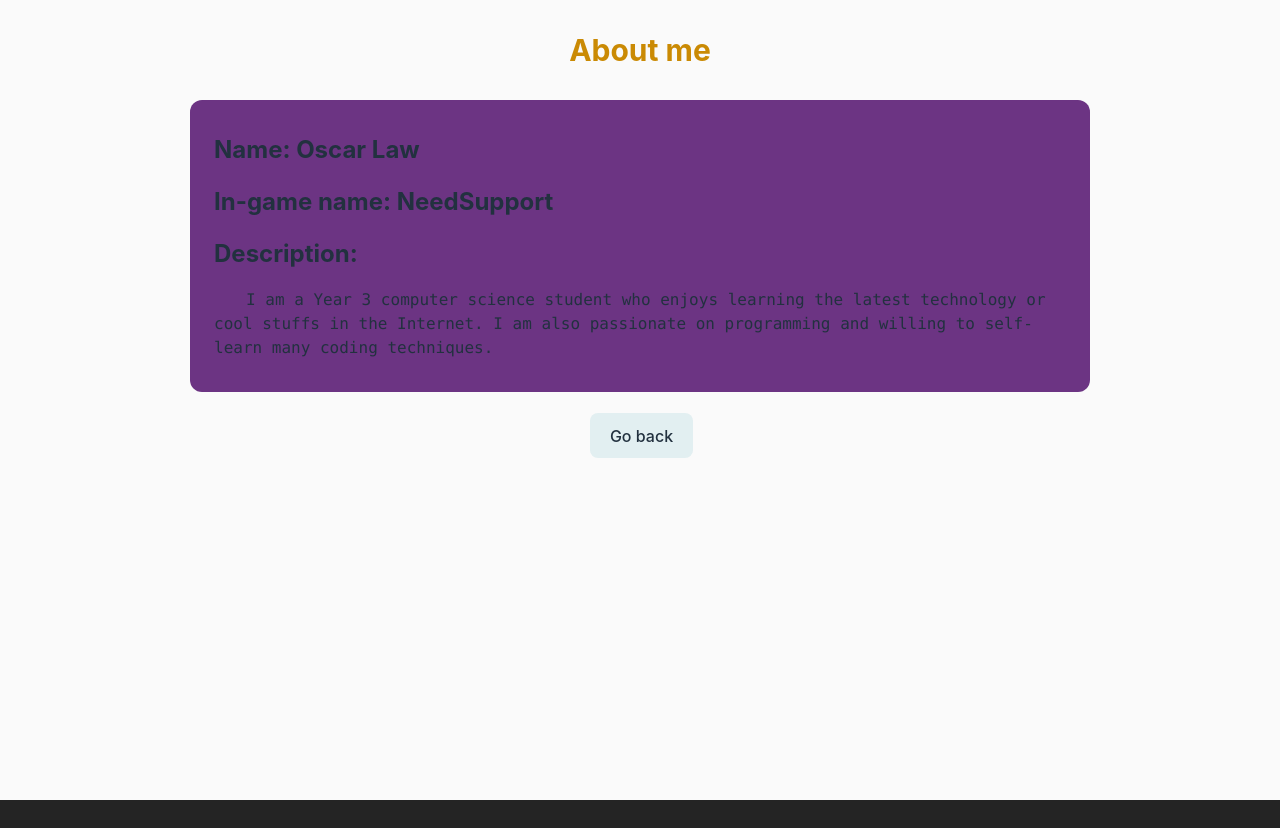
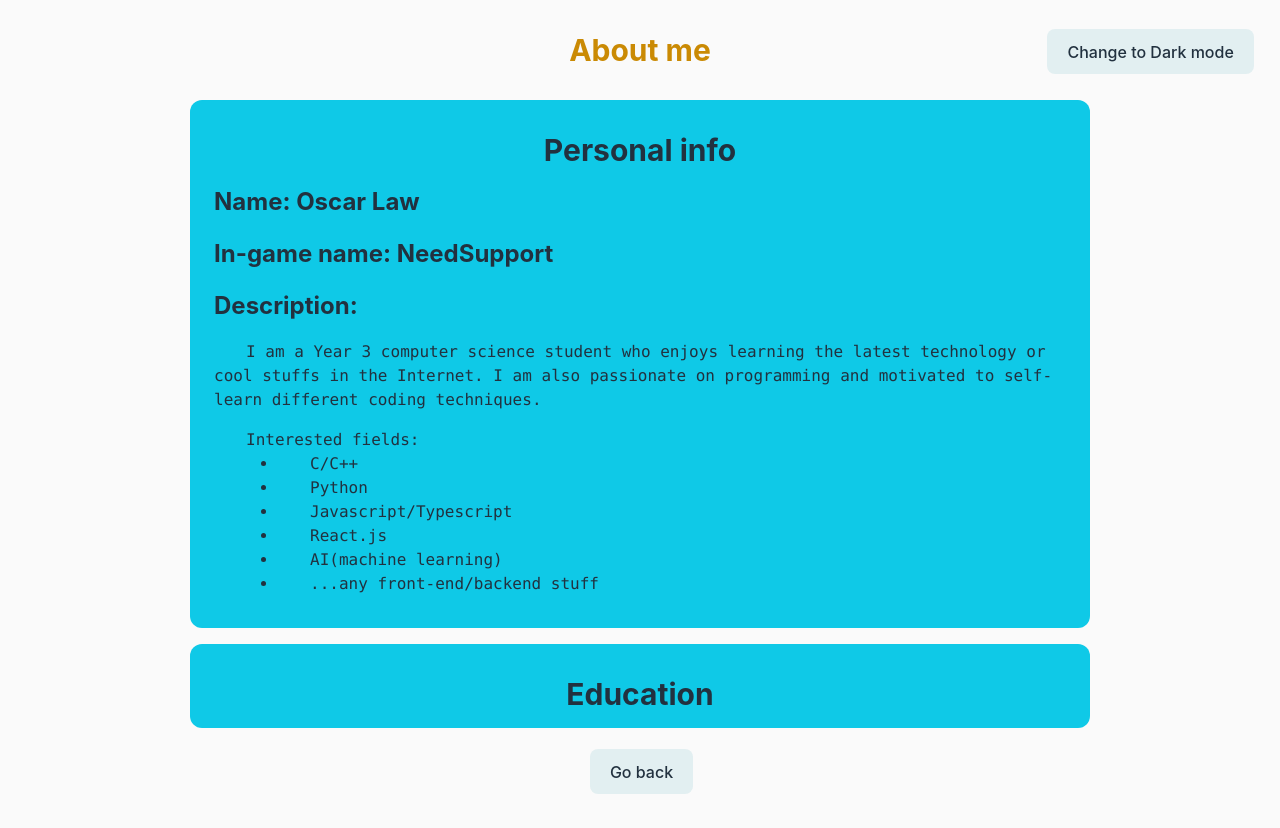
Before and after one commit to NeedSuqqort/personal-web, a React (Vite) app: page /data in a window 1280 px wide. Before the commit the page ends 800 px from the top, so only its background shows below. Built offline with nearby package versions, Linux system fonts and the light colour scheme.

Commit message:
starting to fill in info, footer init

```diff
--- a/src/App.tsx
+++ b/src/App.tsx
@@ -1,8 +1,9 @@
 import MainPage from './MainPage';
 import Data from './Data';
 import NotFound from './NotFound';
+import Footer from './Footer';
 import { BrowserRouter as Router, Route, Routes } from 'react-router-dom';
-import { useEffect } from 'react';
+import { useEffect, useState } from 'react';
 
 export const env = process.env.NODE_ENV;
 
@@ -10,10 +11,18 @@ function App() {
   console.log(env);
   console.log(navigator);
 
-  const mode = (window.matchMedia("(prefers-color-scheme: dark)").matches ? "Light" : "Dark");
+  const [mode,setmode] = useState(window.matchMedia("(prefers-color-scheme: dark)").matches ? "Light" : "Dark");
+
   useEffect(() => {
     document.querySelector("html")?.classList.add(`${mode === "Light" ? "dark-mode" : "light-mode"}`);
   },[]);
+
+  const ToggleLightDark = () => {
+      const page = document.querySelector('html');
+      page?.classList.toggle('light-mode');
+      page?.classList.toggle('dark-mode');
+      setmode(mode === "Light" ? "Dark" : "Light");
+  }
 
   return (
     <>
@@ -24,6 +33,8 @@ function App() {
           <Route path='*' element={<NotFound />} />
         </Routes>
       </Router>
+      <button className="fixed top-6 right-6" onClick={ToggleLightDark}>Change to {mode} mode</button>
+      <Footer />
     </>
   );
 }
--- a/src/Data.tsx
+++ b/src/Data.tsx
@@ -3,20 +3,35 @@ import "./index.css";
 
 const Data = () => {
     const navigate = useNavigate();
+    const topicsInterested = ["C/C++","Python","Javascript/Typescript","React.js","AI(machine learning)"
+    ,"...any front-end/backend stuff"];
+
     return(
         <>
             <div className="space-y-4">
                 <h1 className="text-3xl text-yellow-600 font-bold">About me</h1>
-                <div className="bg-[#6C3483] w-[900px] m-auto rounded-xl m-auto mb-2 py-4">
+                <div className="infobox">
+                    <p className="justify-self-center text-3xl font-bold mt-4">Personal info</p>
                     <h2 className="name">Name: Oscar Law</h2>
                     <h2 className="ign">In-game name: NeedSupport</h2>
                     <h2 className="intro">Description: </h2>
                     <pre className="text-left indent-8 mx-6 my-4 text-wrap">
                         I am a Year 3 computer science student who enjoys learning
                         the latest technology or cool stuffs in the Internet. I am also
-                        passionate on programming and willing to self-learn many coding
+                        passionate on programming and motivated to self-learn different coding
                         techniques.
                     </pre>
+                    <pre className="text-left indent-8 mx-6 my-4 text-wrap">
+                        Interested fields:
+                        <ul>
+                            {topicsInterested.map((item,index) => (
+                                <li className="list-disc mx-16" key={`${index}`}>{item}</li>
+                            ))}
+                        </ul>
+                    </pre>
+                </div>
+                <div className="infobox">
+                    <p className="justify-self-center text-3xl font-bold mt-4">Education</p>
                 </div>
                 <div className="go-back">
                     <button className="back-to-main" onClick={() => navigate(-1)}>Go back</button>
--- /dev/null
+++ b/src/Footer.tsx
@@ -0,0 +1,11 @@
+const Footer = () => {
+    return(
+        <div className="flex flex-col">
+            {/* <footer className="bg-gray-200 py-4">
+                <p>This is a footer</p>
+            </footer> */}
+        </div>
+    )
+}
+
+export default Footer;
--- a/src/MainPage.tsx
+++ b/src/MainPage.tsx
@@ -4,14 +4,6 @@ import "./App.css";
 
 function MainPage() {
   const [stat, setStat] = useState("online");
-  const [mode,setmode] = useState(window.matchMedia("(prefers-color-scheme: dark)").matches ? "Light" : "Dark");
-
-  const ToggleLightDark = () => {
-      const page = document.querySelector('html');
-      page?.classList.toggle('light-mode');
-      page?.classList.toggle('dark-mode');
-      setmode(mode === "Light" ? "Dark" : "Light");
-  }
 
   return (
     <>
@@ -41,7 +33,7 @@ function MainPage() {
           <button className='data'>Learn more about me</button>
         </Link>
       </div>
-      <button className="toggle-lightdark" onClick={ToggleLightDark}>Change to {mode} mode</button>
+
       <Outlet />
     </>
   )
--- a/src/NotFound.tsx
+++ b/src/NotFound.tsx
@@ -6,7 +6,9 @@ const NotFound = () => {
 
     return(
         <div className="NotFound">
-            <h1 className="text-3xl text-blue-600 font-bold">Sorry, the page you are looking for does not exist.</h1>
+            <h1 className="text-3xl text-blue-600 font-bold">
+                Sorry, the page you are looking for does not exist.
+            </h1>
             <button className="go-back-button" onClick={() => navigate(-1)}>
                 Go back to the main page
             </button>
--- a/src/index.css
+++ b/src/index.css
@@ -68,12 +68,27 @@ button:focus-visible {
   outline: 4px auto -webkit-focus-ring-color;
 }
 
+.infobox{
+  background-color: var(--color-info-bg);
+  width: 900px;
+  margin-left: auto;
+  margin-right: auto;
+  border-radius: 0.75rem;
+  margin-left: auto;
+  margin-right: auto;
+  margin-bottom: 0.5rem;
+  padding-top: 1rem;
+  padding-bottom: 1rem;
+  justify-content: center;
+}
+
 .light-mode {
   /* Light mode styles */
   --color-text: #22313f;
   --color-background: #fafafa;
   --color-hover: #747bff;
   --color-button: #e2eff1;
+  --color-info-bg: #0fc9e7;
 }
 
 .dark-mode {
@@ -82,6 +97,7 @@ button:focus-visible {
   --color-background: #363636;
   --color-hover: #747bff;
   --color-button: #717171;
+  --color-info-bg: #6C3483;
 }
 
 body {
```
